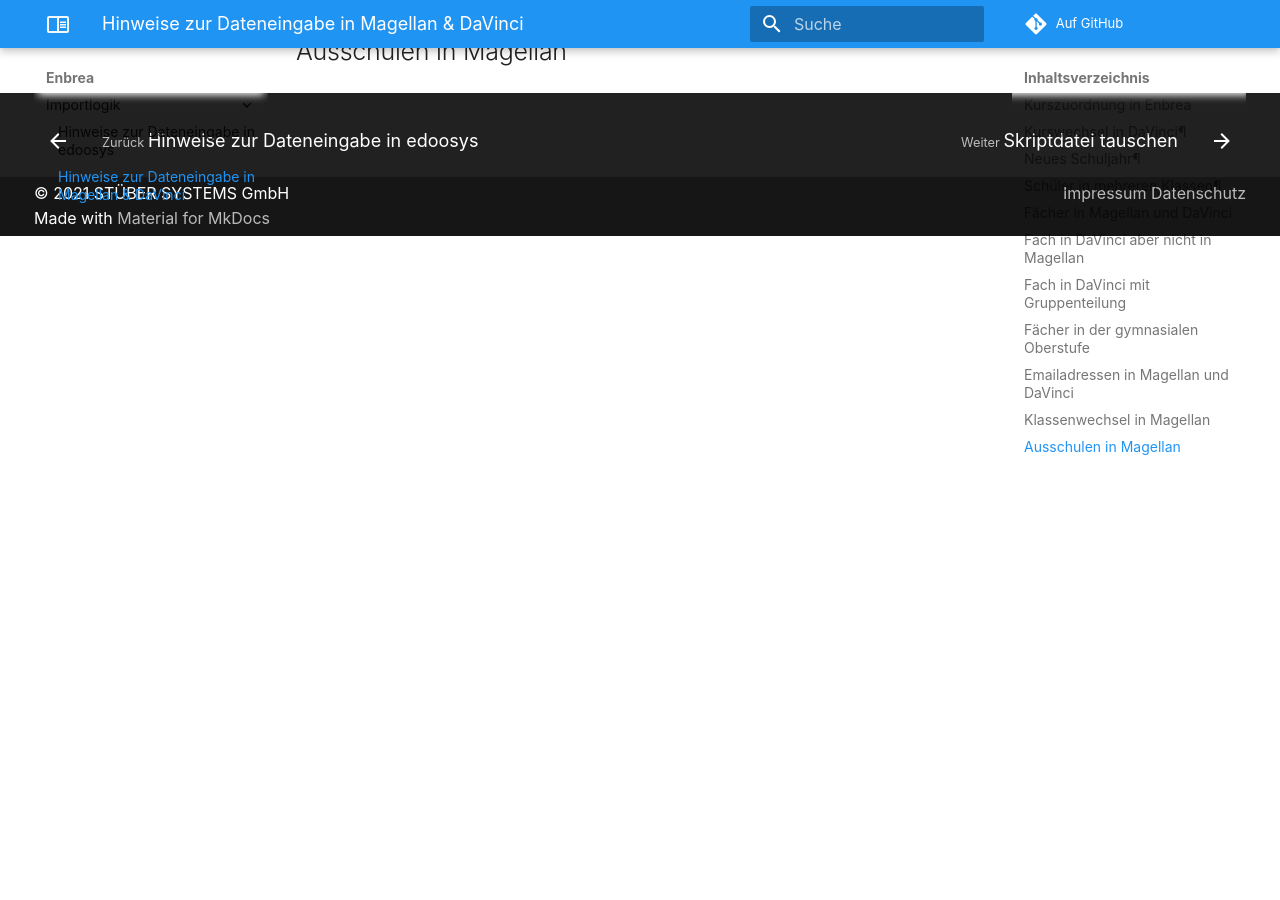
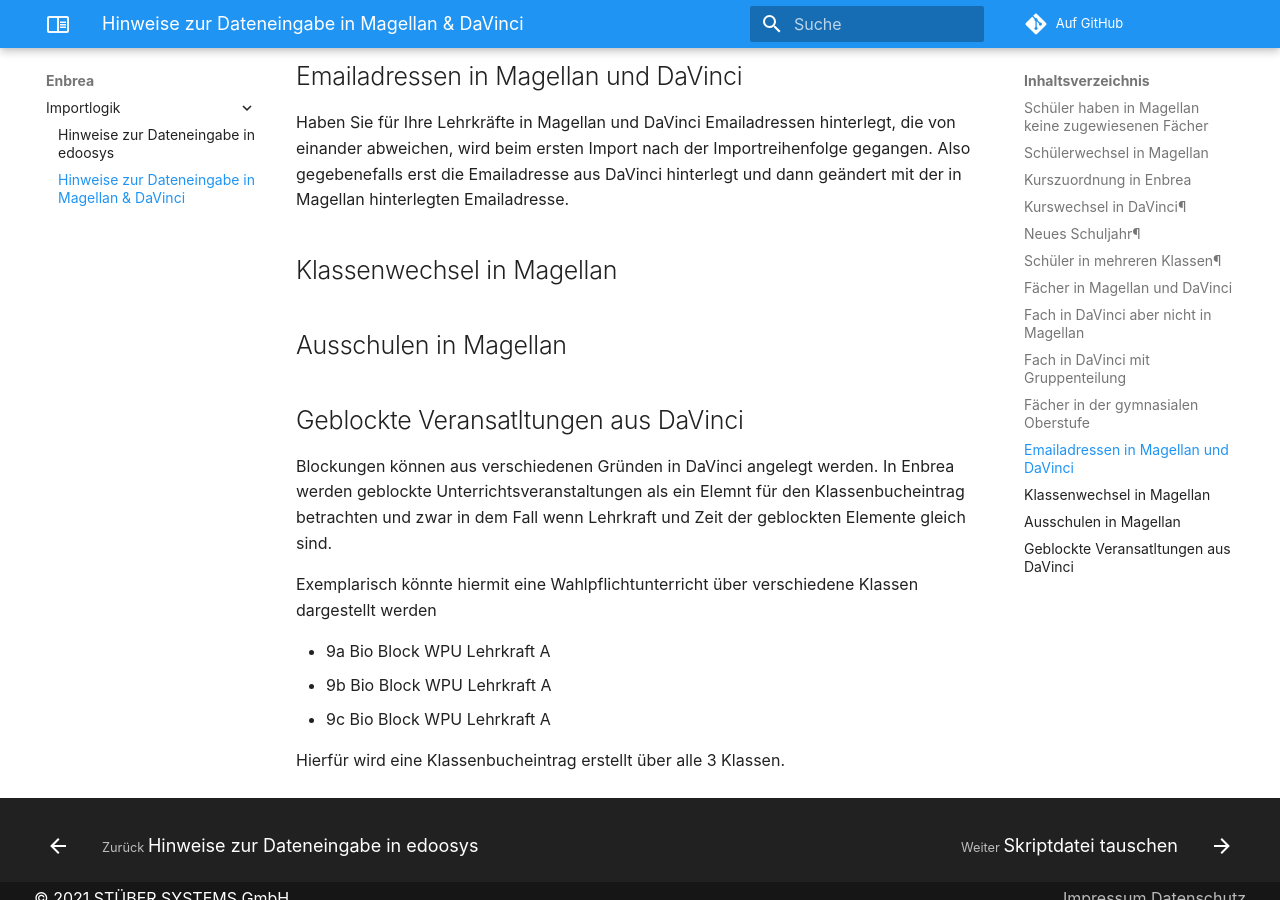
Before and after one commit to stuebersystems/doc.kb.de, an MkDocs documentation site: the page built from docs/enbrea/importmagdav.md, in a window 1280 px wide and 900 px high, scrolled down 2585 px. Built offline with MkDocs 1.6.1 and Material for MkDocs 9.7.7, drawn with Linux system fonts in a browser that asks for light colours; comment, search, counter and statistics services are not loaded; old or Windows-style settings are respelled for this version of MkDocs; some of the changed text lies outside the part shown.

Commit message:
no message

```diff
--- a/docs/enbrea/importmagdav.md
+++ b/docs/enbrea/importmagdav.md
@@ -1,4 +1,12 @@
 # Importlogik Magellan und DaVinci
+
+## Schüler haben in Magellan keine zugewiesenen Fächer
+
+Werden aus Magellan Schüler importiert, welche unter Schüler > zeugnis > Fächer noch keine Fächer hinterlegt haben, wird der Schüler nach Enbrea importiert und ist dort unter `Stammdaten > Schüler`mit der Klassenzugehörigkeit zu sehen und er ist der Klasse zugeordnet. Unter `Stammdaten > Klassen` ist der Schüler der Klasse zugeordnet aber keinen Kursen.
+
+## Schülerwechsel in Magellan
+
+
 
 ## Kurszuordnung in Enbrea
 
@@ -48,3 +56,15 @@ Haben Sie für Ihre Lehrkräfte in Magellan und DaVinci Emailadressen hinterlegt
 ## Klassenwechsel in Magellan
 
 ## Ausschulen in Magellan
+
+## Geblockte Veransatltungen aus DaVinci
+
+Blockungen können aus verschiedenen Gründen in DaVinci angelegt werden. In Enbrea werden geblockte Unterrichtsveranstaltungen als ein Elemnt für den Klassenbucheintrag betrachten und zwar in dem Fall wenn Lehrkraft und Zeit der geblockten Elemente gleich sind.
+
+Exemplarisch könnte hiermit eine Wahlpflichtunterricht über verschiedene Klassen dargestellt werden
+
+* 9a Bio Block WPU Lehrkraft A
+* 9b Bio Block WPU Lehrkraft A
+* 9c Bio Block WPU Lehrkraft A
+
+Hierfür wird eine Klassenbucheintrag erstellt über alle 3 Klassen.
```
